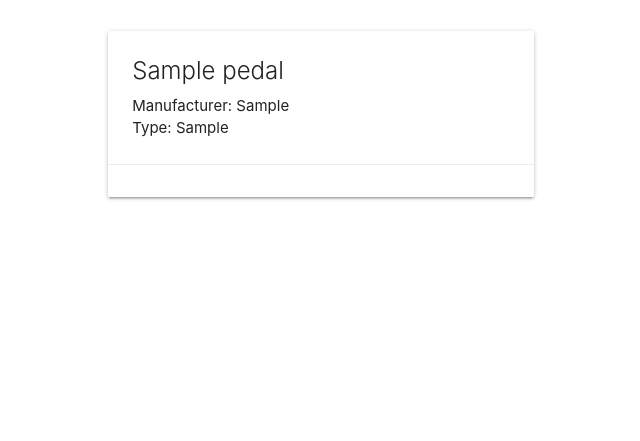
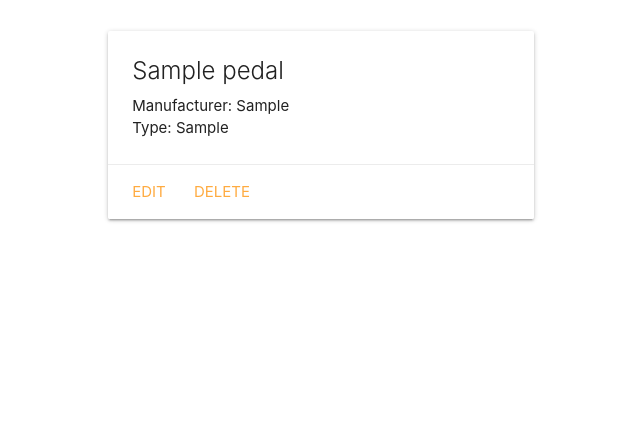
Before and after one commit to rayplaza/Guitar-Collector, a Django app: page /pedals/1/ in a window 1280 px wide. Shown: the part 177-618 px from the top of the page, without its empty margins (95-735 px from the left). Run offline with Django 3.2, Linux system fonts and the light colour scheme; tables that the repository leaves empty hold one stand-in row (values such as "Sample post").

Commit message:
reintroduce lines 15 and 16 in pedal_detail.html

```diff
--- a/main_app/templates/main_app/pedal_detail.html
+++ b/main_app/templates/main_app/pedal_detail.html
@@ -12,7 +12,8 @@
         <p>Type: {{ pedal.pedalType }}</p>
       </div>
       <div class="card-action">
-
+        <a href="{% url 'pedals_update' pedal.id %}">Edit</a>
+        <a href="{% url 'pedals_delete' pedal.id %}">Delete</a>
       </div>
     </div>
   </div>
```
